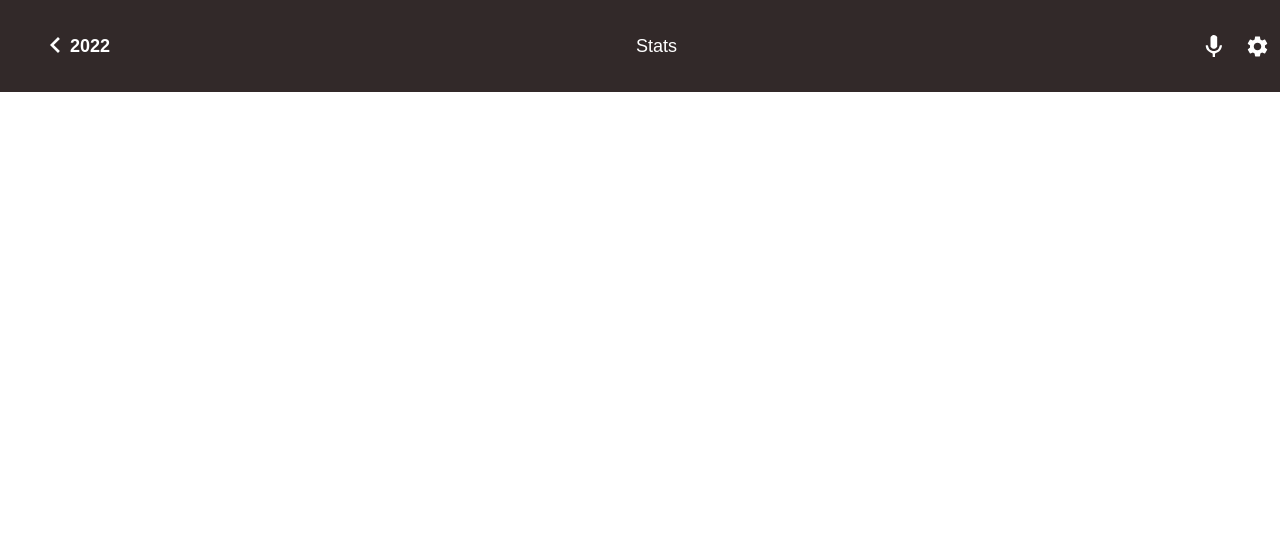
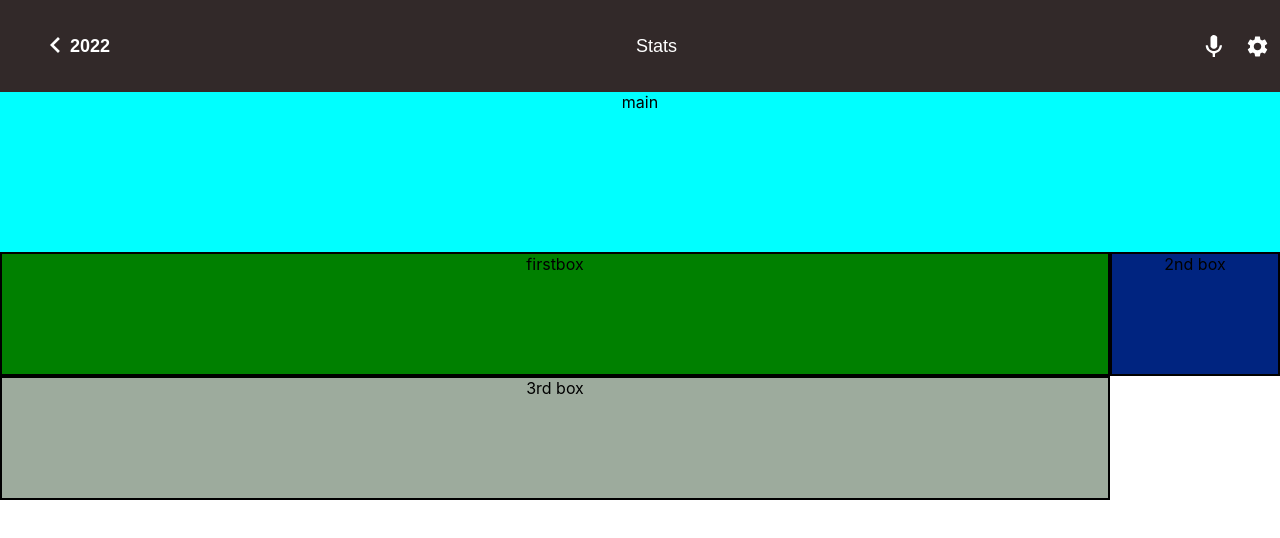
Before and after one commit to shahnawaza75/metrics-webapp, a React (Create React App) app: page / in a window 1280 px wide. Shown: the top 538 px of the page. Built offline with nearby package versions, Linux system fonts and the light colour scheme.

Commit message:
added styling

```diff
--- /dev/null
+++ b/src/components/Container.css
@@ -0,0 +1,27 @@
+.main_container{
+    background-color: aqua;
+    height: 20vh;
+
+}
+
+.container {
+  height: 15vh;
+  display: grid;
+  grid-template-columns: 2fr 170px;
+}
+
+.firstbox {
+  height: 15vh;
+  background-color: green;
+  border: 2px solid black;
+}
+.secondbox {
+  height: 15vh;
+  background-color: rgb(0, 36, 128);
+  border: 2px solid black;
+}
+.thirdbox {
+  height: 15vh;
+  background-color: rgb(157, 171, 157);
+  border: 2px solid black;
+}
--- a/src/components/Container.js
+++ b/src/components/Container.js
@@ -0,0 +1,17 @@
+import React from 'react'
+import './Container.css';
+
+function Container() {
+    return (
+        <>
+        <div className='main_container'>main</div>
+        <div className='container'>
+            <div className='firstbox'>firstbox</div>
+            <div className='secondbox'>2nd box</div>
+            <div className='thirdbox'>3rd box</div>
+        </div>
+        </>
+    )
+}
+
+export default Container
--- a/src/components/Home.js
+++ b/src/components/Home.js
@@ -1,11 +1,14 @@
 import React from 'react'
 import Header from './Header'
+import Container from './Container'
 
 function Home() {
     return (
         <div>
 
             <Header />
+            <Container />
+
         </div>
 
     )
```
Also changed, not shown: src/components/FetchApi.js (added, +9 -0 lines), src/components/fethApi.js (deleted, +0 -9 lines).
